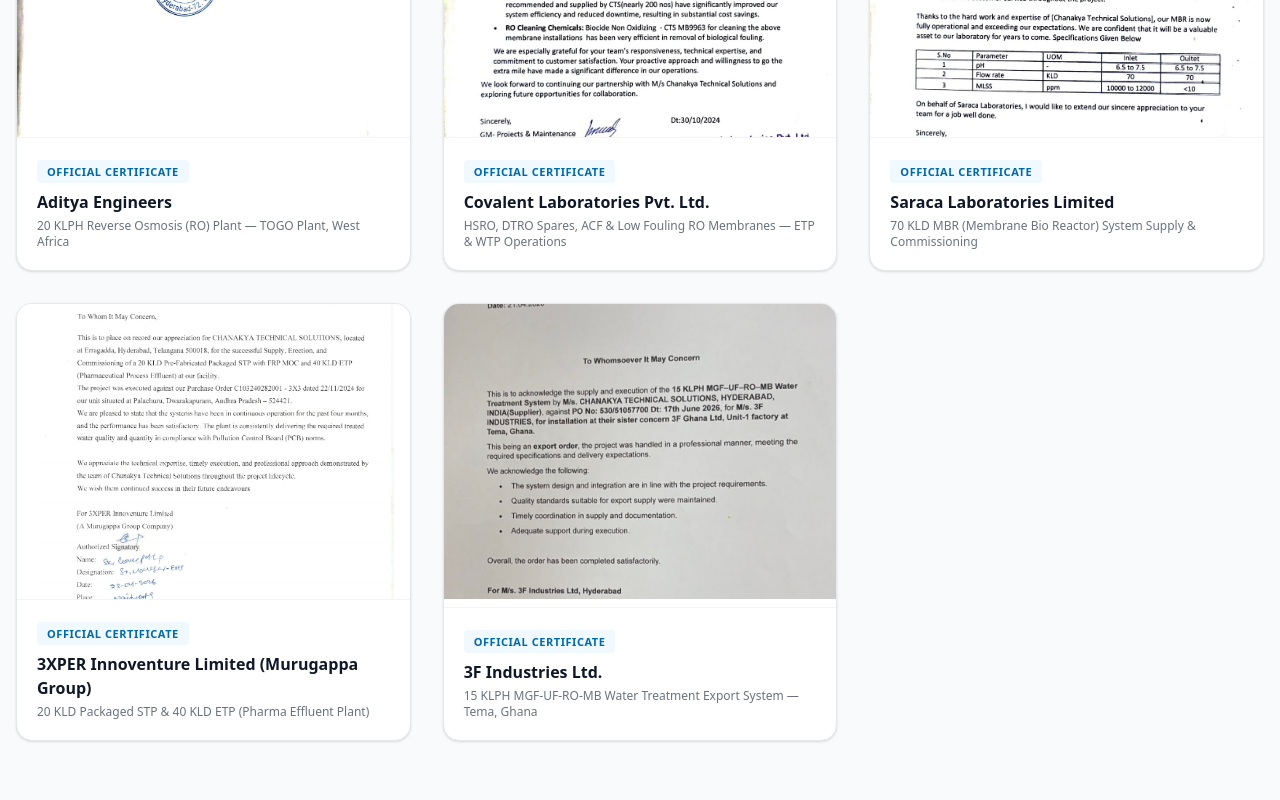
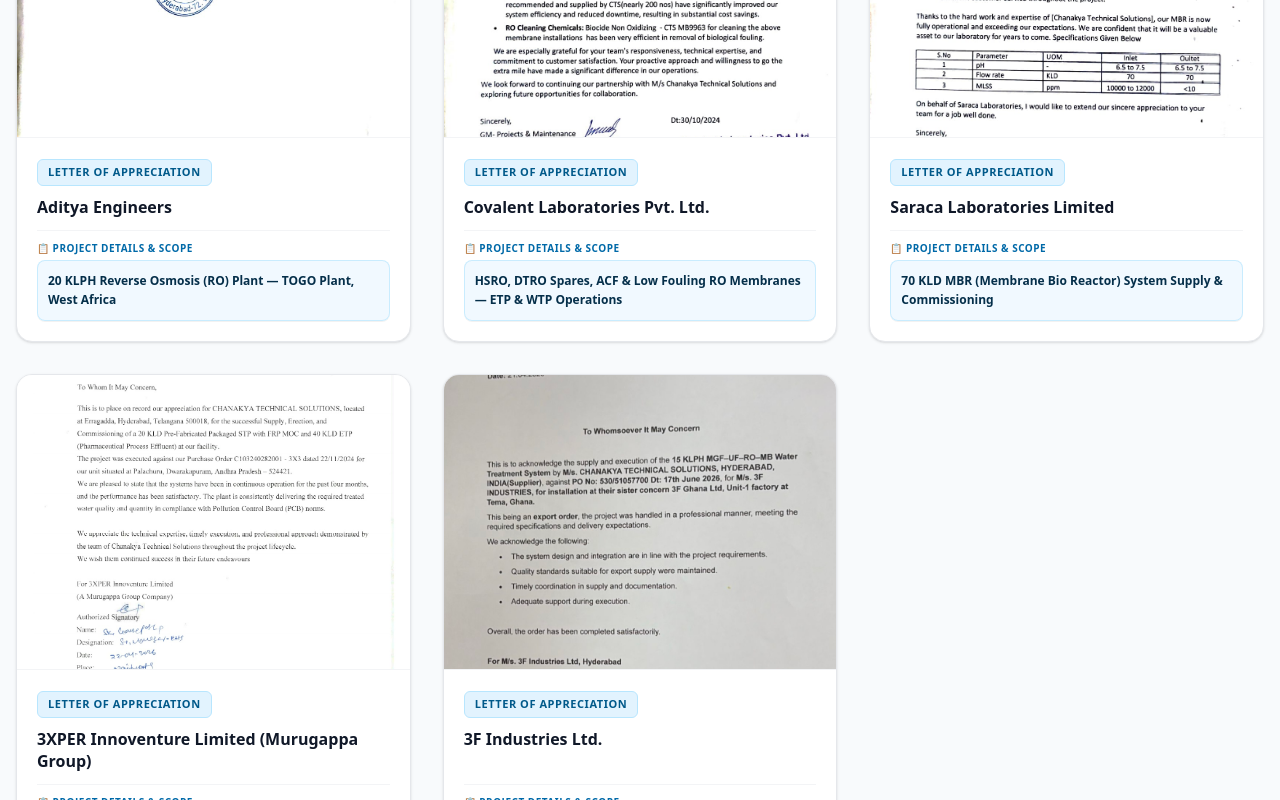
Before and after one commit to chanakyatechsol/chanakyatechsol, a React (Vite) app: page / in a window 1280 px wide. Shown: the part 5300-6100 px from the top of the page. Built offline with nearby package versions, Linux system fonts and the light colour scheme.

Commit message:
fixed testimonials view

```diff
--- a/src/App.jsx
+++ b/src/App.jsx
@@ -1424,74 +1424,58 @@
                   />
                   <div className="absolute inset-0 bg-sky-950/40 opacity-0 group-hover:opacity-100 transition-opacity flex items-center justify-center text-white">
                     <span className="bg-sky-700 text-white text-xs font-bold px-4 py-2 rounded-lg shadow-md flex items-center gap-1.5">
-                      <span>🔍 Click to View Certificate</span>
+                      <span>🔍 Click to View Letter</span>
                     </span>
                   </div>
                 </div>
 
-                <div className="p-5 border-t border-gray-100">
-                  <span className="text-[11px] font-bold uppercase tracking-wider text-sky-700 bg-sky-50 px-2.5 py-1 rounded">
-                    Official Certificate
+                <div className="p-5 border-t border-gray-100 flex-1 flex flex-col justify-between">
+                  <div>
+                    <span className="text-[11px] font-bold uppercase tracking-wider text-sky-800 bg-sky-100/90 border border-sky-200 px-2.5 py-1 rounded-md inline-block">
+                      Letter of Appreciation
                     </span>
-                  <h4 className="text-base font-bold text-gray-900 mt-2 group-hover:text-sky-700 transition">
+                    <h4 className="text-base font-extrabold text-gray-900 mt-2.5 group-hover:text-sky-700 transition leading-snug">
                       {item.title}
                     </h4>
-                  <p className="text-xs text-gray-500 mt-1">
+                  </div>
+
+                  <div className="mt-3 pt-2.5 border-t border-gray-100">
+                    <span className="text-[10px] font-extrabold uppercase tracking-wider text-sky-700 block mb-1">
+                      📋 Project Details & Scope
+                    </span>
+                    <p className="text-xs font-semibold text-sky-950 bg-sky-50/90 border border-sky-200/70 p-2.5 rounded-lg leading-relaxed shadow-2xs">
                       {item.subtitle}
                     </p>
                   </div>
                 </div>
+              </div>
             ))}
           </div>
         </div>
       </section>
 
-      {/* Full-size Testimonial Certificate Lightbox Modal */}
+      {/* Pure Frameless Testimonial Certificate Lightbox Overlay */}
       {selectedTestimonial && (
         <div
           onClick={handleCloseTestimonial}
-          className="fixed inset-0 bg-slate-950/85 backdrop-blur-md z-50 p-4 md:p-8 flex items-center justify-center cursor-pointer animate-in fade-in duration-200"
-        >
-          <div
-            onClick={(e) => e.stopPropagation()}
-            className="bg-white max-w-4xl w-full rounded-2xl shadow-2xl overflow-hidden border border-gray-200 cursor-default animate-in zoom-in-95 duration-200 flex flex-col max-h-[90vh]"
-          >
-            <div className="bg-slate-900 text-white px-6 py-4 flex items-center justify-between border-b border-slate-800">
-              <div>
-                <h4 className="font-bold text-base md:text-lg text-white">
-                  {selectedTestimonial.title}
-                </h4>
-                <p className="text-xs text-sky-300">
-                  {selectedTestimonial.subtitle}
-                </p>
-              </div>
-
+          className="fixed inset-0 bg-black/90 backdrop-blur-md z-50 p-4 sm:p-6 flex items-center justify-center cursor-pointer animate-in fade-in duration-200"
+        >
+          {/* Floating Close Button */}
           <button
             onClick={handleCloseTestimonial}
-                className="bg-white/10 hover:bg-white/20 text-white w-9 h-9 rounded-full flex items-center justify-center text-lg font-bold transition"
+            aria-label="Close View"
+            className="absolute top-4 right-4 sm:top-6 sm:right-6 z-50 bg-white/20 hover:bg-white/40 text-white w-11 h-11 rounded-full flex items-center justify-center text-xl font-bold shadow-lg transition backdrop-blur-sm"
           >
             ✕
           </button>
-            </div>
-
-            <div className="p-4 md:p-6 bg-slate-950 overflow-y-auto flex items-center justify-center min-h-[300px]">
+
+          {/* Pure Image Only - No Frame or Box */}
           <img
             src={selectedTestimonial.image}
             alt={selectedTestimonial.title}
-                className="max-w-full max-h-[70vh] object-contain rounded-lg shadow-lg border border-slate-800"
+            onClick={(e) => e.stopPropagation()}
+            className="max-w-full max-h-[92vh] object-contain rounded-lg shadow-2xl animate-in zoom-in-95 duration-200 cursor-default"
           />
-            </div>
-
-            <div className="bg-gray-100 px-6 py-3 border-t border-gray-200 flex items-center justify-between text-xs text-gray-600">
-              <span>Chanakya Technical Solutions - Client Testimonials</span>
-              <button
-                onClick={handleCloseTestimonial}
-                className="bg-sky-700 hover:bg-sky-800 text-white font-bold px-4 py-2 rounded-lg text-xs transition"
-              >
-                Close Certificate
-              </button>
-            </div>
-          </div>
         </div>
       )}
 
```
Lines whose indentation alone changed are shown as unchanged.
